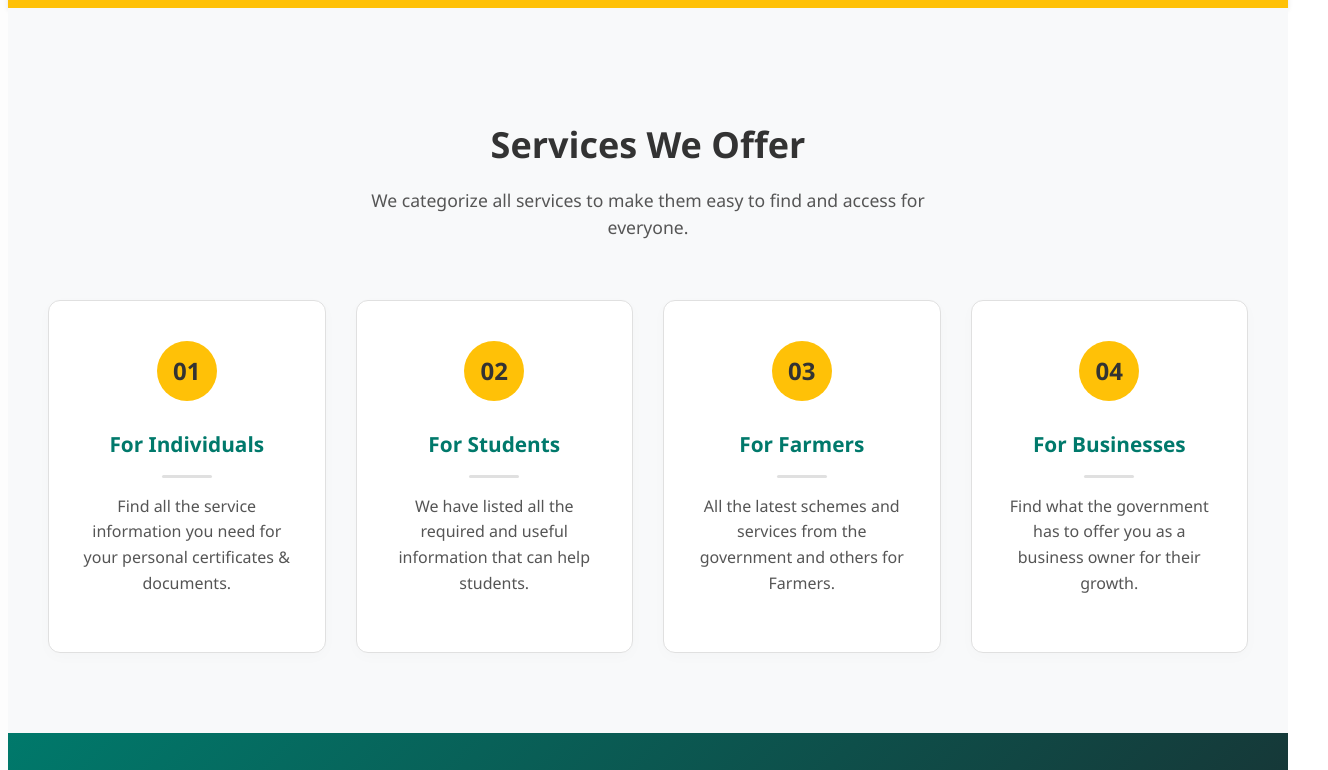
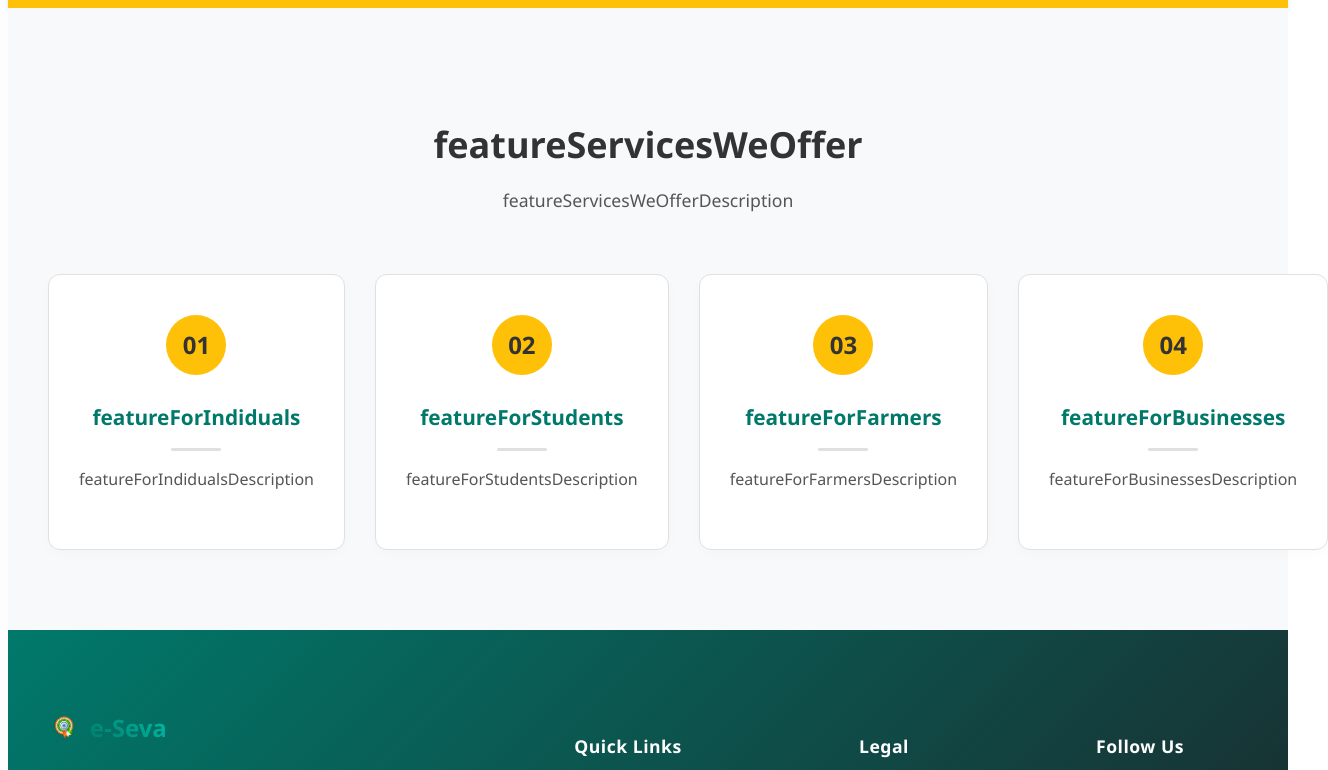
Before and after one commit to IamAdinath/jalad-e-seva-serverless, a React (Vite) app in the folder ui/: page / in a window 1280 px wide. Shown: the part 674-1444 px from the top of the page, 1328 px wide, since content can reach past the window. Built offline with nearby package versions, Linux system fonts and the light colour scheme.

Commit message:
update features for translation

```diff
--- a/ui/src/components/Features.tsx
+++ b/ui/src/components/Features.tsx
@@ -2,6 +2,7 @@ import React from 'react';
 
 // Import the new dedicated CSS file
 import './Features.css';
+import { useTranslation } from 'react-i18next';
 
 interface FeatureItem {
   number: string;
@@ -10,30 +11,32 @@ interface FeatureItem {
 }
 
 const featuresData: FeatureItem[] = [
-  { number: '01', title: 'For Individuals', text: 'Find all the service information you need for your personal certificates & documents.' },
-  { number: '02', title: 'For Students', text: 'We have listed all the required and useful information that can help students.' },
-  { number: '03', title: 'For Farmers', text: 'All the latest schemes and services from the government and others for Farmers.' },
-  { number: '04', title: 'For Businesses', text: 'Find what the government has to offer you as a business owner for their growth.' },
+  { number: '01', title: 'featureForIndiduals', text: 'featureForIndidualsDescription' },
+  { number: '02', title: 'featureForStudents', text: 'featureForStudentsDescription' },
+  { number: '03', title: 'featureForFarmers', text: 'featureForFarmersDescription' },
+  { number: '04', title: 'featureForBusinesses', text: 'featureForBusinessesDescription' },
 ];
 
 const Features: React.FC = () => {
+  const { t } = useTranslation();
   return (
+
     // We use our new class '.features-section'
     <section id="features" className="features-section">
       <div className="container">
         {/* RECOMMENDED: Add a section heading for context */}
         <div className="section-heading">
-          <h2>Services We Offer</h2>
-          <p>We categorize all services to make them easy to find and access for everyone.</p>
+          <h2>{t('featureServicesWeOffer')}</h2>
+          <p>{t('featureServicesWeOfferDescription')}</p>
         </div>
 
         <div className="features-grid">
           {featuresData.map((feature, index) => (
             <div className="features-item" key={index}>
-              <div className="number">{feature.number}</div>
-              <h4>{feature.title}</h4>
+              <div className="number">{t(feature.number)}</div>
+              <h4>{t(feature.title)}</h4>
               <div className="line-dec"></div>
-              <p>{feature.text}</p>
+              <p>{t(feature.text)}</p>
             </div>
           ))}
         </div>
```
